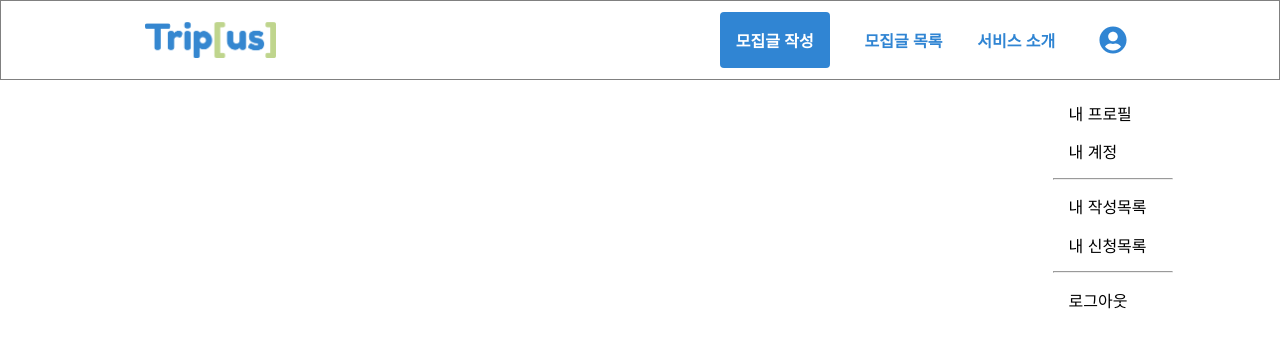
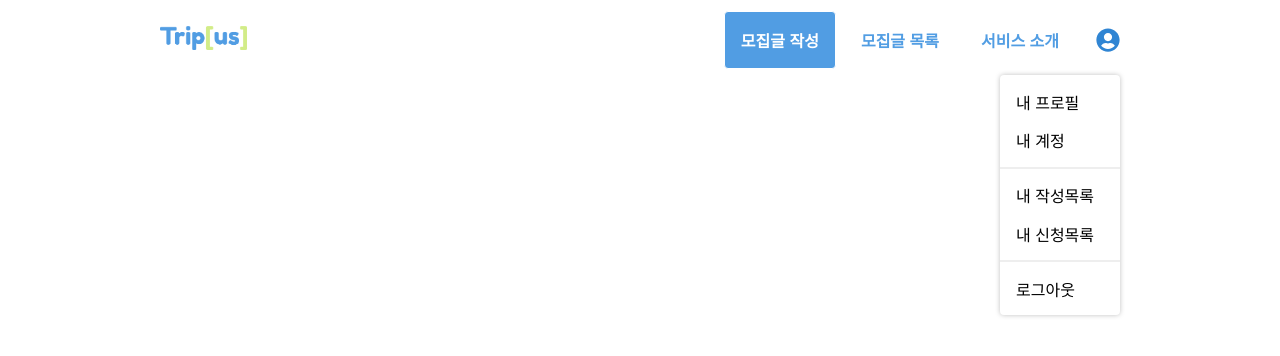
Before and after one commit to codestates/TripUs-client, a React (Create React App) app: page / in a window 1280 px wide. Both pictures are taken after a click on the element 1112 px from the left and 40 px from the top of the page. Shown: the top 356 px of the page. Built offline with nearby package versions, Linux system fonts and the light colour scheme.

Commit message:
[UPDATED] split header into multiple components

```diff
--- a/src/App.tsx
+++ b/src/App.tsx
@@ -6,14 +6,23 @@ import Header from "./components/Header/Header";
 
 const App = () => {
   const [dropdownOpen, setDropdownOpen] = useState(false);
+  const [isLogin, setIsLogin] = useState(false);
 
   const openDropdown = () => {
     setDropdownOpen((prev) => !prev);
   };
 
+  window.addEventListener("click", () => {
+    setDropdownOpen(false);
+  });
+
   return (
     <Router>
-      <Header dropdownOpen={dropdownOpen} openDropdown={openDropdown} />
+      <Header
+        isLogin={isLogin}
+        dropdownOpen={dropdownOpen}
+        openDropdown={openDropdown}
+      />
     </Router>
   );
 };
--- /dev/null
+++ b/src/components/Header/ButtonBar.tsx
@@ -0,0 +1,27 @@
+import React from "react";
+import styled from "styled-components";
+
+// components
+import { CTAButton, RegularButton } from "./Buttons";
+
+const ButtonBarWrapper = styled.div`
+  display: flex;
+  height: 100%;
+  align-items: center;
+
+  @media (max-width: 810px) {
+    display: none;
+  }
+`;
+
+const ButtonBar = () => {
+  return (
+    <ButtonBarWrapper>
+      <CTAButton to="/submit">모집글 작성</CTAButton>
+      <RegularButton to="/list">모집글 목록</RegularButton>
+      <RegularButton to="/about">서비스 소개</RegularButton>
+    </ButtonBarWrapper>
+  );
+};
+
+export default ButtonBar;
--- /dev/null
+++ b/src/components/Header/Buttons.tsx
@@ -0,0 +1,27 @@
+import React from "react";
+import { Link } from "react-router-dom";
+import styled from "styled-components";
+
+export const RegularButton = styled(Link)`
+  text-decoration: none;
+  color: #519de3;
+  margin: 0 4px;
+  padding: 16px;
+  border-radius: 4px;
+  border: 1px solid #fff;
+  transition: all 0.3s ease;
+  outline: none;
+
+  :hover {
+    border: 1px solid #519de3;
+  }
+`;
+
+export const CTAButton = styled(RegularButton)`
+  color: #fff;
+  background: #519de3;
+
+  :hover {
+    background: #3698f2;
+  }
+`;
--- a/src/components/Header/Dropdown.tsx
+++ b/src/components/Header/Dropdown.tsx
@@ -1,13 +1,15 @@
-import React, { MouseEvent } from "react";
+import React from "react";
 import { Link } from "react-router-dom";
 import styled from "styled-components";
 
 const DropdownContainer = styled.div`
   position: absolute;
-  top: 85px;
+  top: 75px;
   height: 240px;
   min-width: 120px;
   border-radius: 4px;
+  box-shadow: 0px 0px 5px rgba(0, 0, 0, 0.25);
+  right: 0;
 `;
 
 const DropdownListContainer = styled.div`
@@ -17,7 +19,7 @@ const DropdownListContainer = styled.div`
   align-items: center;
 `;
 
-const DropdownList = styled.ul`
+const DropdownList = styled.div`
   height: 100%;
   display: flex;
   flex-direction: column;
@@ -28,18 +30,17 @@ const DropdownList = styled.ul`
   width: 100%;
 `;
 
-const DropdownItem = styled.li`
+const DropdownItem = styled(Link)`
   font-weight: 400;
   padding-left: 16px;
-  a {
-    text-decoration: none;
-    color: #000;
-  }
+  text-decoration: none;
+  color: #000;
 `;
 
 const StyleBreak = styled.hr`
   margin: 0;
   padding: 0;
+  border-style: ridge;
 `;
 
 const Dropdown = () => {
@@ -47,23 +48,13 @@ const Dropdown = () => {
     <DropdownContainer>
       <DropdownListContainer>
         <DropdownList>
-          <DropdownItem>
-            <Link to="/profile">내 프로필</Link>
-          </DropdownItem>
-          <DropdownItem>
-            <Link to="/account">내 계정</Link>
-          </DropdownItem>
+          <DropdownItem to="/profile">내 프로필</DropdownItem>
+          <DropdownItem to="/account">내 계정</DropdownItem>
           <StyleBreak />
-          <DropdownItem>
-            <Link to="/my-posts">내 작성목록</Link>
-          </DropdownItem>
-          <DropdownItem>
-            <Link to="/my-applications">내 신청목록</Link>
-          </DropdownItem>
+          <DropdownItem to="/my-posts">내 작성목록</DropdownItem>
+          <DropdownItem to="/my-applications">내 신청목록</DropdownItem>
           <StyleBreak />
-          <DropdownItem>
-            <Link to="/signout">로그아웃</Link>
-          </DropdownItem>
+          <DropdownItem to="/signout">로그아웃</DropdownItem>
         </DropdownList>
       </DropdownListContainer>
     </DropdownContainer>
--- a/src/components/Header/Header.tsx
+++ b/src/components/Header/Header.tsx
@@ -1,14 +1,9 @@
-import React, { useState, MouseEvent } from "react";
+import React, { MouseEvent } from "react";
 import styled from "styled-components";
-import { Link } from "react-router-dom";
-import { FaUserCircle } from "react-icons/fa";
 
 // components
-import Dropdown from "./Dropdown";
-
-// images
-import logo from "../../images/logo.png";
-import UserDropdownMenu from "./Dropdown";
+import Logo from "./Logo";
+import NavBar from "./NavBar";
 
 const Header = styled.header`
   position: absolute;
@@ -17,124 +12,41 @@ const Header = styled.header`
   max-width: 100%;
   width: 100vw;
   height: 80px;
-  border: 1px solid gray;
 `;
 
-const Container = styled.div`
+const HeaderWrapper = styled.div`
   position: relative;
   height: 100%;
-  width: 990px;
   font-family: "Nanum Gothic", sans-serif;
   font-weight: 700;
   margin: 0 auto;
-`;
-
-const Logo = styled.div`
-  position: absolute;
-  top: 0px;
-  left: 0px;
-  display: flex;
-  justify-content: flex-start;
-  align-items: center;
-  cursor: pointer;
-  height: 100%;
-
-  img {
-    height: 36px;
-  }
-`;
-
-const NavBar = styled.div`
-  position: absolute;
-  top: 0px;
-  right: 0px;
-  height: 100%;
-  width: 450px;
-  display: flex;
-  justify-content: space-between;
-`;
-
-const NavLinks = styled.div`
-  height: 100%;
-  margin: 0;
-  padding: 0;
-  list-style: none;
-  display: flex;
-  align-items: center;
-  justify-content: space-evenly;
-  width: 100%;
-`;
-
-const NavLink = styled(Link)`
-  text-decoration: none;
-  :active,
-  :focus,
-  :link,
-  :visited {
-    text-decoration: none;
-  }
-`;
-
-const CTABtn = styled(NavLink)`
-  padding: 16px;
-  color: #fff;
-  border-radius: 4px;
-  background: #3085d3;
-`;
-
-const Btn = styled(NavLink)`
-  color: #3085d3;
-  :active,
-  :focus,
-  :link,
-  :visited {
-    color: #3085d3;
-  }
-`;
-
-const IconContainer = styled.div`
-  height: 100%;
-  width: 50px;
-  display: flex;
-  justify-content: center;
-  align-items: center;
-  position: relative;
-
-  svg {
-    height: 28px;
-    width: 28px;
-    stroke: #3085d3;
-    fill: #3085d3;
-  }
+  width: 75%;
 `;
 
 const HeaderComponent = ({
+  isLogin,
   dropdownOpen,
   openDropdown,
 }: {
+  isLogin: boolean;
   dropdownOpen: boolean;
   openDropdown: () => void;
 }) => {
+  const handleClick = (e: MouseEvent<HTMLDivElement>) => {
+    e.stopPropagation();
+    openDropdown();
+  };
+
   return (
     <Header>
-      <Container>
-        <NavLink to="/">
-          <Logo>
-            <img src={logo} alt="TripUs logo image" />
-          </Logo>
-        </NavLink>
-        <NavBar>
-          <NavLinks>
-            <CTABtn to="/submit">모집글 작성</CTABtn>
-            <Btn to="/list">모집글 목록</Btn>
-            <Btn to="/about">서비스 소개</Btn>
-          </NavLinks>
-          <IconContainer onClick={openDropdown}>
-            <FaUserCircle />
-            {dropdownOpen ? <Dropdown /> : null}
-          </IconContainer>
-        </NavBar>
-      </Container>
+      <HeaderWrapper>
+        <Logo />
+        <NavBar
+          isLogin={isLogin}
+          dropdownOpen={dropdownOpen}
+          handleClick={handleClick}
+        />
+      </HeaderWrapper>
     </Header>
   );
 };
--- /dev/null
+++ b/src/components/Header/Icon.tsx
@@ -0,0 +1,25 @@
+import React, { useState, useEffect } from "react";
+import { FaUserCircle } from "react-icons/fa";
+import { GiHamburgerMenu } from "react-icons/gi";
+import { IconType } from "react-icons/lib";
+
+const Icon = () => {
+  const [icon, setIcon] = useState<IconType | null>(null);
+  const mql = window.matchMedia("(max-width: 810px)");
+
+  useEffect(() => {
+    mql.matches ? setIcon(GiHamburgerMenu) : setIcon(FaUserCircle);
+  }, [mql.matches]);
+
+  mql.onchange = () => {
+    if (mql.matches) {
+      setIcon(GiHamburgerMenu);
+    } else {
+      setIcon(FaUserCircle);
+    }
+  };
+
+  return <>{icon}</>;
+};
+
+export default Icon;
--- /dev/null
+++ b/src/components/Header/IconContainer.tsx
@@ -0,0 +1,39 @@
+import React, { MouseEvent } from "react";
+import styled from "styled-components";
+
+import Icon from "./Icon";
+import Dropdown from "./Dropdown";
+
+const IconContainerWrapper = styled.div`
+  height: 100%;
+  display: flex;
+  justify-content: center;
+  align-items: center;
+  position: relative;
+  cursor: pointer;
+  padding: 0 0 0 16px;
+
+  svg {
+    fill: #3085d3;
+    stroke: #3085d3;
+    height: 1.5rem;
+    width: 1.5rem;
+  }
+`;
+
+const IconContainer = ({
+  dropdownOpen,
+  handleClick,
+}: {
+  dropdownOpen: boolean;
+  handleClick: (e: MouseEvent<HTMLDivElement>) => void;
+}) => {
+  return (
+    <IconContainerWrapper onClick={handleClick}>
+      <Icon />
+      {dropdownOpen ? <Dropdown /> : null}
+    </IconContainerWrapper>
+  );
+};
+
+export default IconContainer;
--- /dev/null
+++ b/src/components/Header/Logo.tsx
@@ -0,0 +1,32 @@
+import React from "react";
+import styled from "styled-components";
+import { Link } from "react-router-dom";
+
+import logo from "../../images/logo.png";
+
+const LogoWrapper = styled.div`
+  position: absolute;
+  top: 0px;
+  left: 0px;
+  display: flex;
+  justify-content: flex-start;
+  align-items: center;
+  cursor: pointer;
+  height: 100%;
+
+  img {
+    height: 1.5rem;
+  }
+`;
+
+const Logo = () => {
+  return (
+    <LogoWrapper>
+      <Link to="/" style={{ outline: "none" }}>
+        <img src={logo} alt="TripUs logo" />
+      </Link>
+    </LogoWrapper>
+  );
+};
+
+export default Logo;
--- /dev/null
+++ b/src/components/Header/NavBar.tsx
@@ -0,0 +1,34 @@
+import React, { MouseEvent } from "react";
+import styled from "styled-components";
+
+// components
+import ButtonBar from "./ButtonBar";
+import IconContainer from "./IconContainer";
+
+const NavBarWrapper = styled.div`
+  position: absolute;
+  top: 0px;
+  right: 0px;
+  height: 100%;
+  display: flex;
+  justify-content: space-between;
+`;
+
+const NavBar = ({
+  isLogin,
+  dropdownOpen,
+  handleClick,
+}: {
+  isLogin: boolean;
+  dropdownOpen: boolean;
+  handleClick: (e: MouseEvent<HTMLDivElement>) => void;
+}) => {
+  return (
+    <NavBarWrapper>
+      <ButtonBar />
+      <IconContainer dropdownOpen={dropdownOpen} handleClick={handleClick} />
+    </NavBarWrapper>
+  );
+};
+
+export default NavBar;
--- a/src/index.css
+++ b/src/index.css
@@ -15,3 +15,7 @@ code {
   font-family: source-code-pro, Menlo, Monaco, Consolas, "Courier New",
     monospace;
 }
+
+::-webkit-scrollbar {
+  display: none;
+}
```
Also changed, not shown: src/images/logo.png.
